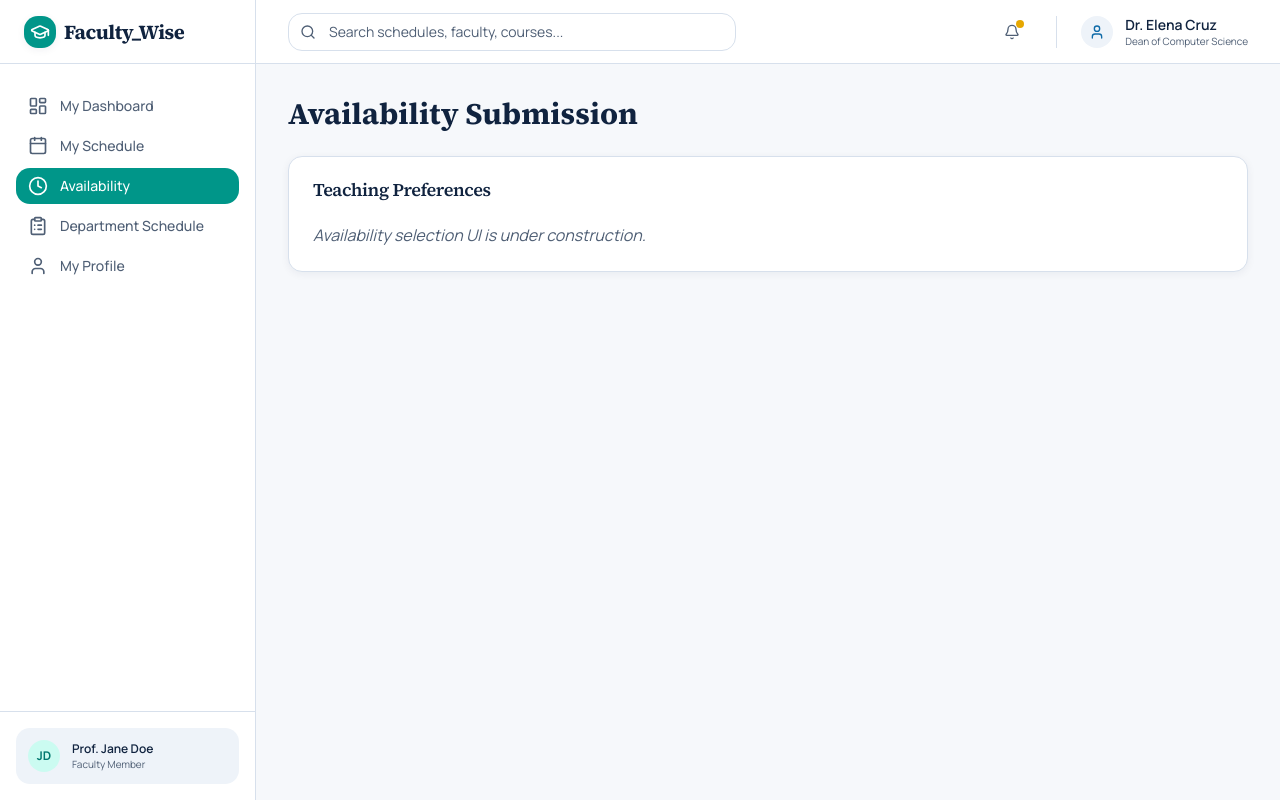
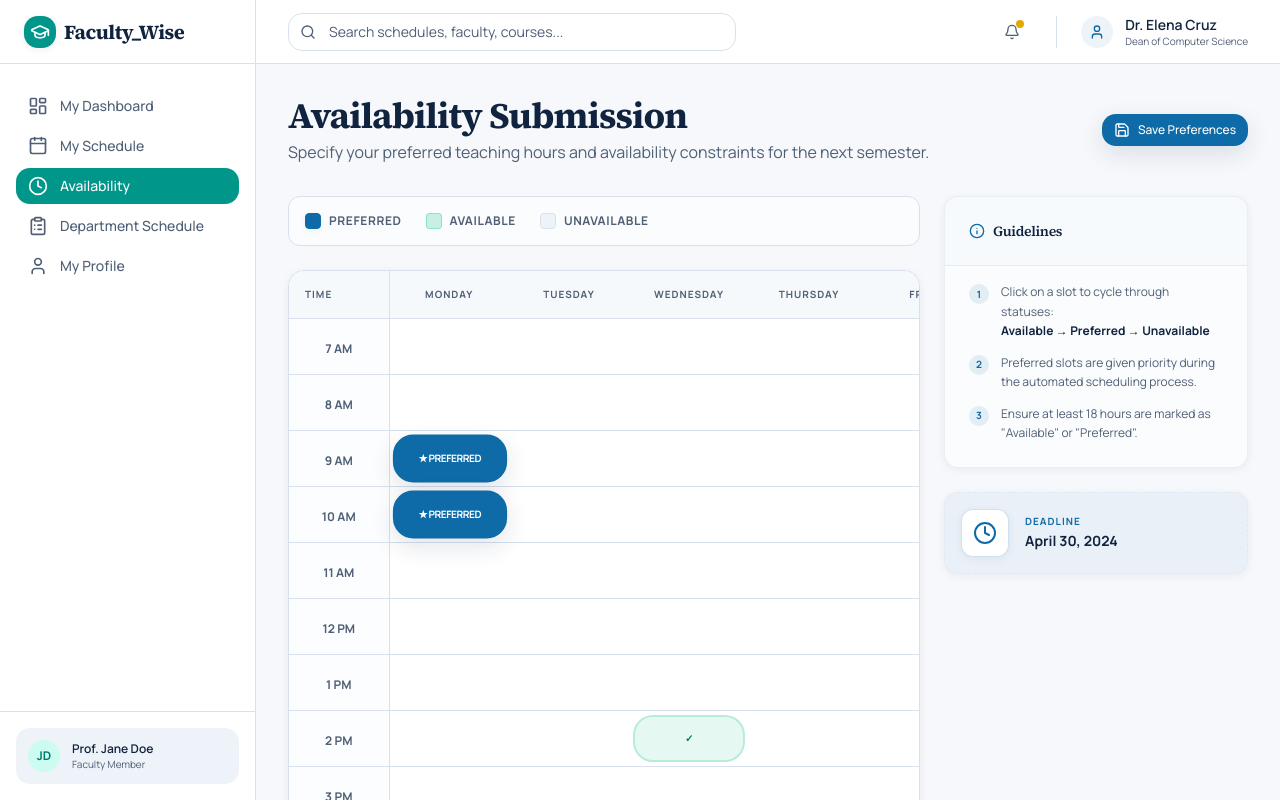
Before and after one commit to WenDEVLIFE/faculti_wise, a Next.js app: page /teacher/availability in a window 1280 px wide. Built offline with nearby package versions, Linux system fonts and the light colour scheme.

Commit message:
feat: implement teacher availability page with structured domain types and AvailabilityView component

```diff
--- a/app/(teacher)/teacher/availability/page.tsx
+++ b/app/(teacher)/teacher/availability/page.tsx
@@ -1,18 +1,13 @@
 import * as React from "react";
-import { Card, CardHeader, CardTitle, CardContent } from "@/components/ui/Card";
+import AvailabilityView from "@/features/availability/AvailabilityView";
+import { Suspense } from "react";
+
+export const unstable_instant = { prefetch: "static" };
 
 export default function AvailabilityPage() {
   return (
-    <div className="space-y-6">
-      <h1 className="text-3xl font-bold text-text font-source-serif">Availability Submission</h1>
-      <Card>
-        <CardHeader>
-          <CardTitle>Teaching Preferences</CardTitle>
-        </CardHeader>
-        <CardContent>
-          <p className="text-text-muted italic">Availability selection UI is under construction.</p>
-        </CardContent>
-      </Card>
-    </div>
+    <Suspense fallback={<div className="animate-pulse h-[600px] bg-surface-alt rounded-2xl" />}>
+      <AvailabilityView />
+    </Suspense>
   );
 }
--- /dev/null
+++ b/lib/types/availability.types.ts
@@ -0,0 +1,18 @@
+export type AvailabilityStatus = "preferred" | "available" | "unavailable";
+
+export type DayOfWeek = "Monday" | "Tuesday" | "Wednesday" | "Thursday" | "Friday" | "Saturday";
+
+export interface AvailabilitySlot {
+  day: DayOfWeek;
+  startTime: string; // HH:mm
+  endTime: string; // HH:mm
+  status: AvailabilityStatus;
+}
+
+export interface TeacherAvailability {
+  teacherId: string;
+  semester: string;
+  academicYear: string;
+  slots: AvailabilitySlot[];
+  lastUpdated: string;
+}
```
